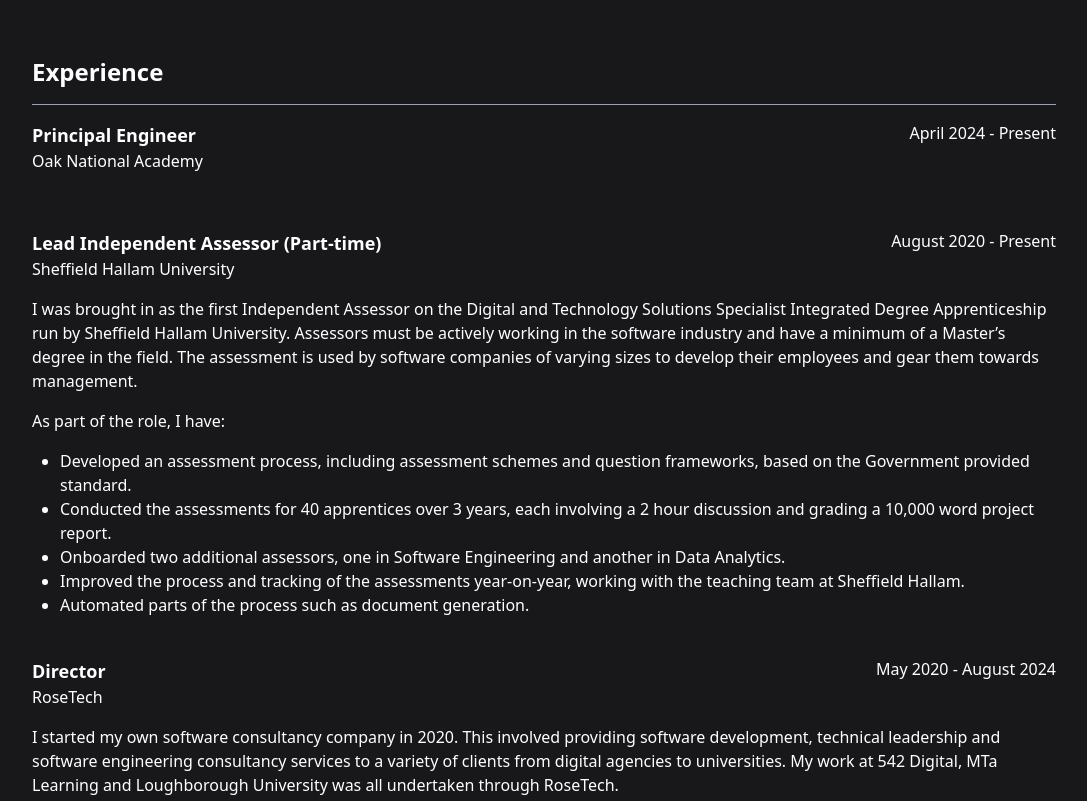
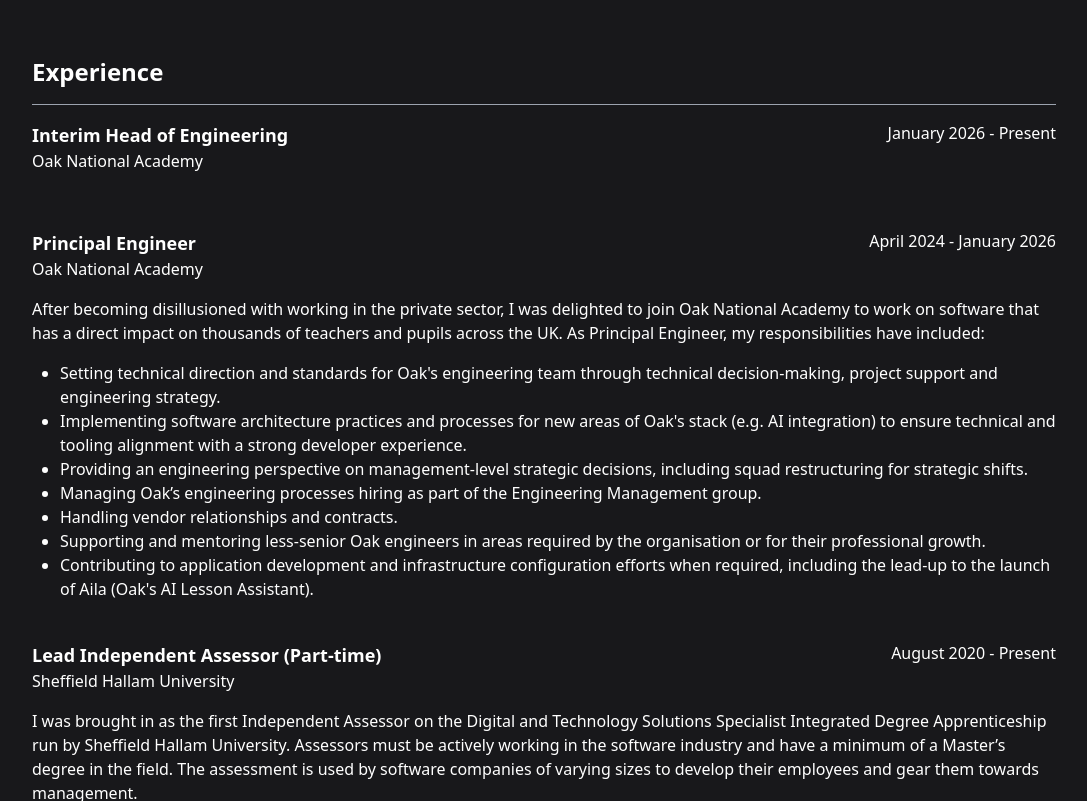
Before and after one commit to simonrose121/simon-rose.co.uk, a Next.js app: page / in a window 1280 px wide. Shown: the part 660-1461 px from the top of the page, without its empty margins (96-1183 px from the left). Built offline with nearby package versions, Linux system fonts and the light colour scheme.

Commit message:
fix: update experience

```diff
--- a/content/experience.ts
+++ b/content/experience.ts
@@ -9,11 +9,27 @@
 
 export const experiences: Array<PositionType> = [
 	{
+		title: 'Interim Head of Engineering',
+		place: 'Oak National Academy',
+		placeUrl: 'https://www.thenational.academy/',
+		dates: 'January 2026 - Present',
+		description: '',
+	},
+	{
 		title: 'Principal Engineer',
 		place: 'Oak National Academy',
 		placeUrl: 'https://www.thenational.academy/',
-		dates: 'April 2024 - Present',
-		description: '',
+		dates: 'April 2024 - January 2026',
+		description: `
+After becoming disillusioned with working in the private sector, I was delighted to join Oak National Academy to work on software that has a direct impact on thousands of teachers and pupils across the UK. As Principal Engineer, my responsibilities have included:
+- Setting technical direction and standards for Oak's engineering team through technical decision-making, project support and engineering strategy.
+- Implementing software architecture practices and processes for new areas of Oak's stack (e.g. AI integration) to ensure technical and tooling alignment with a strong developer experience.
+- Providing an engineering perspective on management-level strategic decisions, including squad restructuring for strategic shifts.
+- Managing Oak’s engineering processes hiring as part of the Engineering Management group.
+- Handling vendor relationships and contracts.
+- Supporting and mentoring less-senior Oak engineers in areas required by the organisation or for their professional growth.
+- Contributing to application development and infrastructure configuration efforts when required, including the lead-up to the launch of Aila (Oak's AI Lesson Assistant).
+		`,
 	},
 	{
 		title: 'Lead Independent Assessor (Part-time)',
```
